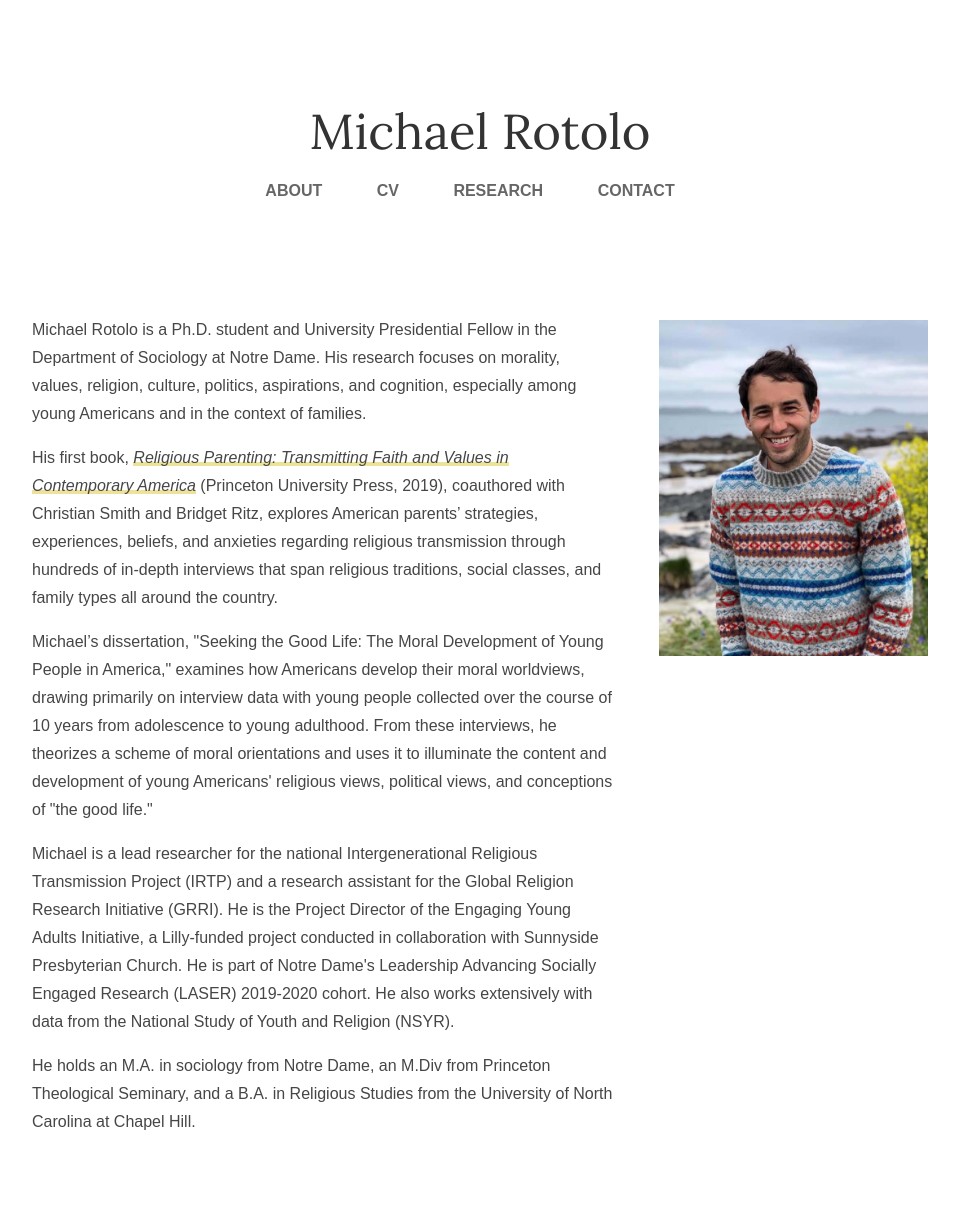
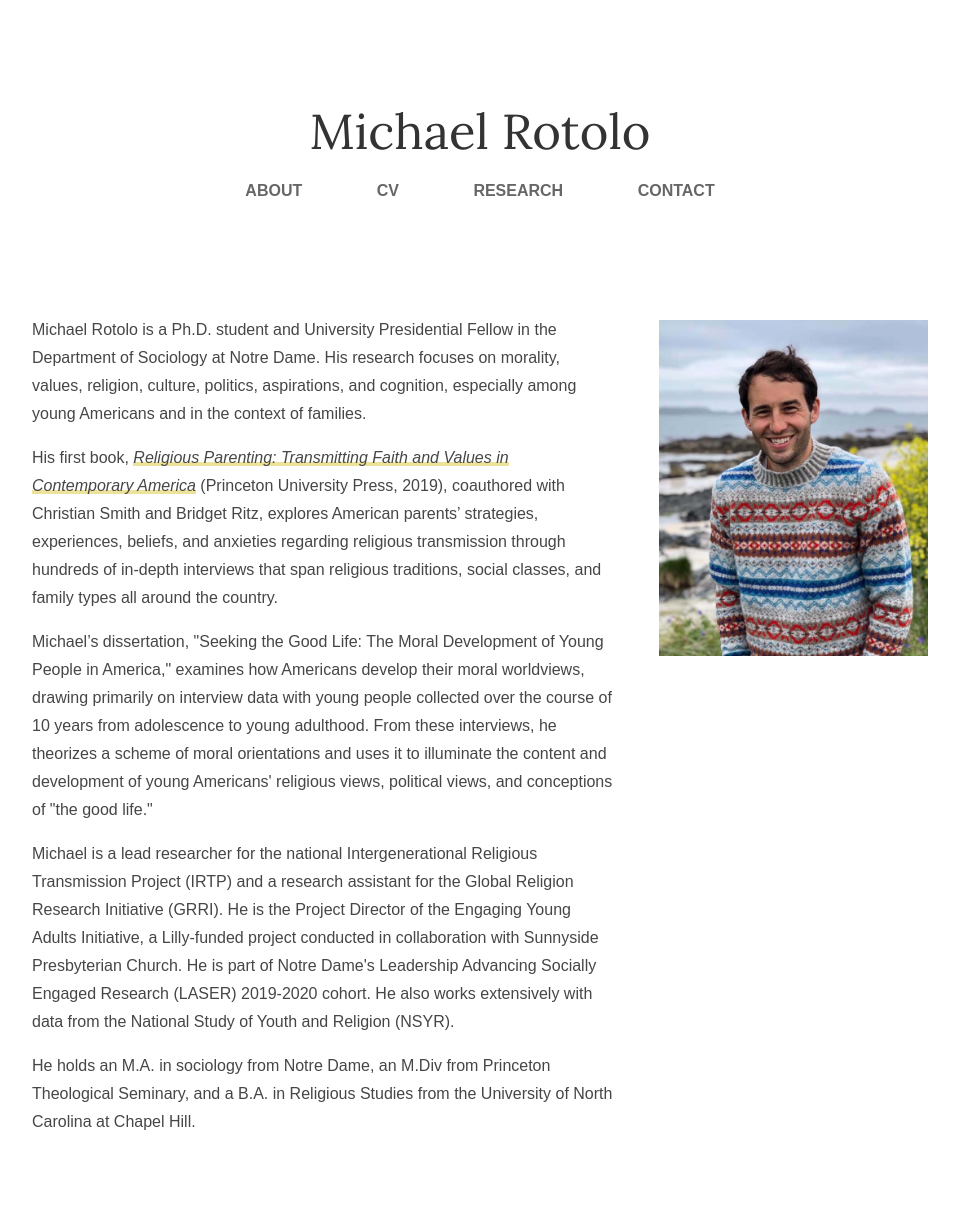
Before and after one commit to michaelrotolo/github.io, a Jekyll site: the page built from index.html, in a window 1280 px wide. Shown: the whole page, without its empty margins (160-1119 px from the left). Built offline with Jekyll 4.4.1, drawn with Linux system fonts in a browser that asks for light colours; some web fonts are replaced.

Commit message:
Update main.css

```diff
--- a/css/main.css
+++ b/css/main.css
@@ -7,6 +7,9 @@
 body {
     margin: 60px auto;
     width: 85%;
+}
+img {
+    width: 100%;
 }
 nav {
     text-align: center;
@@ -38,7 +41,7 @@ nav ul {
 }
 nav ul li {
     display: inline;
-    margin-right: 20px;
+    margin: 0 20px;
 }
 a {
     text-decoration: none;
@@ -67,9 +70,6 @@ p {
     line-height: 28px;
     color: #464646;
 }
-img {
-    width: 100%;
-}
 
 @media only screen and (min-width: 580px) {
     body {
```
